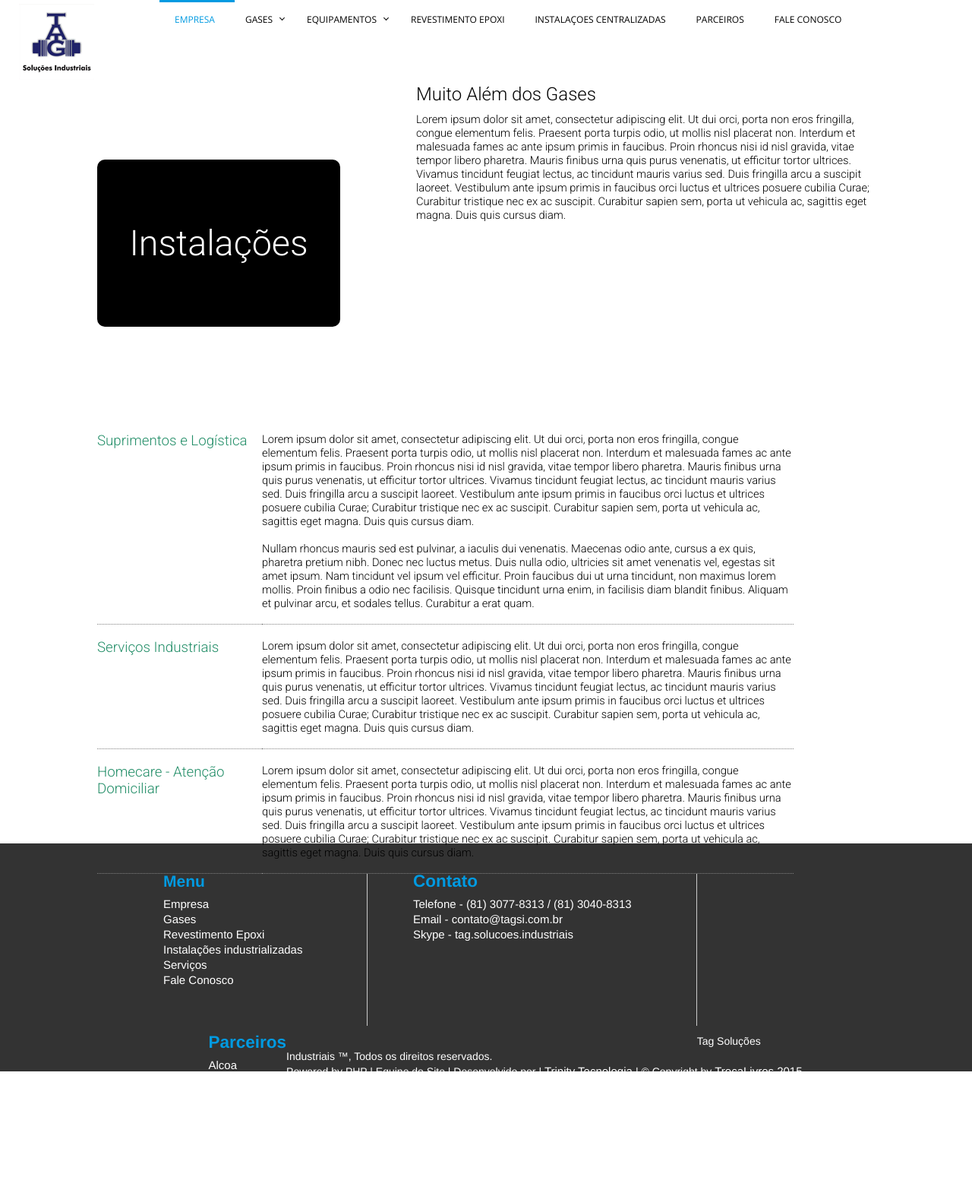
After one commit to danyllo431/TAG, a PHP site: page /instalacoes.php in a window 1280 px wide. The commit adds this page. Shown: the whole page at 76% size. Run offline with PHP 8.4, Linux system fonts and the light colour scheme.

Commit message:
Tela de Instalações + css de Instalações

```diff
--- a/Menu.php
+++ b/Menu.php
@@ -1,7 +1,7 @@
          <div id='cssmenu'>
    <ul>
-          <a href='#' class="logo"></a>
-          <li class='active'><a href='#'>Empresa</a></li>
+          <a href='index.php' class="logo"></a>
+          <li class='active'><a href='index.php'>Empresa</a></li>
           <li class='has-sub'><a href='#'>Gases</a>
           <ul>
                <li><a href='#'>industriais</a>
@@ -51,8 +51,8 @@
                </ul>
             </li>
           <li><a href='#'> revestimento Epoxi</a></li>
-          <li><a href='#'>INSTALAÇOES CENTRALIZADAS</a></li>
+          <li><a href='instalacoes.php'>INSTALAÇOES CENTRALIZADAS</a></li>
                <li><a href='#'>Parceiros</a></li>
-          <li><a href='#'>Fale conosco</a></li>
+          <li><a href='fale-conosco.php'>Fale conosco</a></li>
 </ul>
 </div
--- a/css/footer.css
+++ b/css/footer.css
@@ -2,6 +2,7 @@
 
 li {
 	list-style: none;
+
 }
 a {
 	text-decoration: none;
@@ -11,14 +12,14 @@ a {
 footer {
 	background-color: #333333;
 	width: 100%;
-	height: 250px;
+	height: 270px;
 	font-family: "Helvetica Neue", Helvetica, Arial, sans-serif;
 	line-height: 20px;
 	font-size: 14px;
 	padding-top: 30px;
 }
 .conteudo {
-	width: 80%;
+	width: 850px;
 	margin: auto;
 	height: 100%;
 }
@@ -31,6 +32,7 @@ footer {
 .box {
 	float: left;
 	height: 200px;
+	margin-bottom: 12px;
 }
 .box h2 {
 	margin-bottom: 10px;
@@ -52,7 +54,6 @@ footer {
 
 }
 .box3 {
-	padding-right: 10%;
 	padding-left: 7%;
 	font-size: 15px;
 	color: white;
--- /dev/null
+++ b/css/instalacoes.css
@@ -0,0 +1,75 @@
+@import url(http://fonts.googleapis.com/css?family=Roboto:300);
+
+#conteudo {
+	width: 80%;
+	margin: auto;
+	height: 1000px;
+	font-family: 'Roboto', sans-serif;
+	font-weight:normal
+}
+
+
+
+
+.lateral{
+	height: 220px;
+	float: left;
+	color: #FFF;
+	text-align: center;
+	background-color: #000;
+	line-height: 220px;
+	font-size: 35pt;
+	border-radius: 10px;
+	margin-top: 100px;
+	margin-right: 100px;
+	width: 320px;
+}
+
+.lateral span{
+	margin-top: 15px;
+}
+
+.corpo h2{
+	font-weight:normal;
+	margin-bottom: 10px;
+}
+
+.corpo p{
+	font-weight:normal;
+	font-size: 11pt;
+
+}
+
+.corpo .bloco{
+	width: 72%;
+	height: auto;
+	float: left;
+	margin-top: 120px;
+}
+
+.corpo .bloco h3{
+	width: 217px;
+	font-family: 'Roboto', sans-serif;
+	font-weight:normal;
+	color: #238E68;
+}
+
+.corpo .bloco p{
+	width: 700px;
+}
+
+.corpo .bloco table{
+	border-collapse:collapse;
+	border-spacing:0;
+	CELLPADDING: 0;
+
+}
+
+.corpo .bloco table .td-titulo{
+	width: 100%;
+	vertical-align: top;
+}
+
+.corpo .bloco table tr{
+	border-bottom: 1px dotted gray;
+}
--- a/footer.php
+++ b/footer.php
@@ -28,7 +28,7 @@
 				<li>Hebron</li>
 				<li>Fronpet</li>
 		</div></br></br></br></br></br></br></br></br></br></br></br>
-<li> Tag Soluções Industriais ™,  Todos os direitos reservados.  Powered by PHP | Equipe do Site | Desenvolvido por | <a href="http://trinitytecnologia.com/">Trinity Tecnologia </a>| © Copyright by<a href="http://www.trocalivros.kinghost.net/Views/index.php"> TrocaLivros 2015</a></li>
+<li> Tag Soluções Industriais ™,  Todos os direitos reservados.<br>  Powered by PHP | Equipe do Site | Desenvolvido por | <a href="http://trinitytecnologia.com/">Trinity Tecnologia </a>| © Copyright by<a href="http://www.trocalivros.kinghost.net/Views/index.php"> TrocaLivros 2015</a></li>
 	</div><!-- fim div conteudo-->
 
 </footer>
--- /dev/null
+++ b/instalacoes.php
@@ -0,0 +1,93 @@
+<!DOCTYPE html>
+<html>
+<head>
+	<title>Instalações</title>
+	 <meta http-equiv="content-type" content="text/html;charset=utf-8" />
+	 <link rel="stylesheet" href="css/styles.css">
+	 <link rel="stylesheet" type="text/css" href="css/footer.css">
+	 <link rel="stylesheet" type="text/css" href="css/instalacoes.css">
+
+	 <!--script-->
+	 <script type="text/javascript" src="js/jquery.js"></script>
+	 <script src="js/script.js"></script>
+</head>
+<body>
+<?php include("Menu.php"); ?>
+	<div id="conteudo">
+		<div id="conteudo">
+			<aside class="lateral"><span>Instalações</span></aside>
+			<div class="corpo">
+
+				<h2>Muito Além dos Gases</h2>
+				<p>Lorem ipsum dolor sit amet, consectetur adipiscing elit. Ut dui orci, porta non eros fringilla, congue elementum felis. Praesent porta turpis odio, ut mollis nisl placerat non.
+					Interdum et malesuada fames ac ante ipsum primis in faucibus. Proin rhoncus nisi id nisl gravida, vitae tempor libero pharetra. Mauris finibus urna quis purus venenatis, ut efficitur tortor ultrices.
+					Vivamus tincidunt feugiat lectus, ac tincidunt mauris varius sed. Duis fringilla arcu a suscipit laoreet. Vestibulum ante ipsum primis in faucibus orci luctus et ultrices posuere cubilia Curae;
+					 Curabitur tristique nec ex ac suscipit. Curabitur sapien sem, porta ut vehicula ac, sagittis eget magna. Duis quis cursus diam. </p>
+
+				<div class="bloco">
+					<table>
+						<tr>
+							<td class='td-titulo'>
+								 <br>
+								<h3>Suprimentos e Logística</h3>
+							</td>
+							<td class="td-texto">
+								 <br>
+								<p>Lorem ipsum dolor sit amet, consectetur adipiscing elit. Ut dui orci, porta non eros fringilla, congue elementum felis. Praesent porta turpis odio, ut mollis nisl placerat non.
+								Interdum et malesuada fames ac ante ipsum primis in faucibus. Proin rhoncus nisi id nisl gravida, vitae tempor libero pharetra. Mauris finibus urna quis purus venenatis, ut efficitur tortor ultrices.
+								Vivamus tincidunt feugiat lectus, ac tincidunt mauris varius sed. Duis fringilla arcu a suscipit laoreet. Vestibulum ante ipsum primis in faucibus orci luctus et ultrices posuere cubilia Curae;
+								Curabitur tristique nec ex ac suscipit. Curabitur sapien sem, porta ut vehicula ac, sagittis eget magna. Duis quis cursus diam. <br> <br>
+
+								Nullam rhoncus mauris sed est pulvinar, a iaculis dui venenatis. Maecenas odio ante, cursus a ex quis, pharetra pretium nibh. Donec nec luctus metus. Duis nulla odio, ultricies sit amet venenatis vel,
+								egestas sit amet ipsum. Nam tincidunt vel ipsum vel efficitur. Proin faucibus dui ut urna tincidunt, non maximus lorem mollis. Proin finibus a odio nec facilisis. Quisque tincidunt urna enim,
+								in facilisis diam blandit finibus. Aliquam et pulvinar arcu, et sodales tellus. Curabitur a erat quam. <br> <br>
+						  		</p>
+							</td>
+
+						</tr>
+
+						<tr>
+							<td class='td-titulo'>
+								<br>
+								<h3>Serviços Industriais</h3>
+							</td>
+							<td class="td-texto">
+								<br>
+								<p>Lorem ipsum dolor sit amet, consectetur adipiscing elit. Ut dui orci, porta non eros fringilla, congue elementum felis. Praesent porta turpis odio, ut mollis nisl placerat non.
+								Interdum et malesuada fames ac ante ipsum primis in faucibus. Proin rhoncus nisi id nisl gravida, vitae tempor libero pharetra. Mauris finibus urna quis purus venenatis, ut efficitur tortor ultrices.
+								Vivamus tincidunt feugiat lectus, ac tincidunt mauris varius sed. Duis fringilla arcu a suscipit laoreet. Vestibulum ante ipsum primis in faucibus orci luctus et ultrices posuere cubilia Curae;
+								Curabitur tristique nec ex ac suscipit. Curabitur sapien sem, porta ut vehicula ac, sagittis eget magna. Duis quis cursus diam.  <br> <br>
+						  		</p>
+							</td>
+
+						</tr>
+
+						<tr>
+							<td class='td-titulo'>
+								<br>
+								<h3>Homecare - Atenção Domiciliar</h3>
+							</td>
+							<td class="td-texto">
+								<br>
+								<p>Lorem ipsum dolor sit amet, consectetur adipiscing elit. Ut dui orci, porta non eros fringilla, congue elementum felis. Praesent porta turpis odio, ut mollis nisl placerat non.
+								Interdum et malesuada fames ac ante ipsum primis in faucibus. Proin rhoncus nisi id nisl gravida, vitae tempor libero pharetra. Mauris finibus urna quis purus venenatis, ut efficitur tortor ultrices.
+								Vivamus tincidunt feugiat lectus, ac tincidunt mauris varius sed. Duis fringilla arcu a suscipit laoreet. Vestibulum ante ipsum primis in faucibus orci luctus et ultrices posuere cubilia Curae;
+								Curabitur tristique nec ex ac suscipit. Curabitur sapien sem, porta ut vehicula ac, sagittis eget magna. Duis quis cursus diam.  <br> <br>
+						  		</p>
+							</td>
+
+						</tr>
+					</table>
+
+
+				</div>
+
+
+			</div>
+		</div>
+	</div><!--fim div conteudo-->
+
+
+<?php include("footer.php"); ?>
+</body>
+</html>
```
